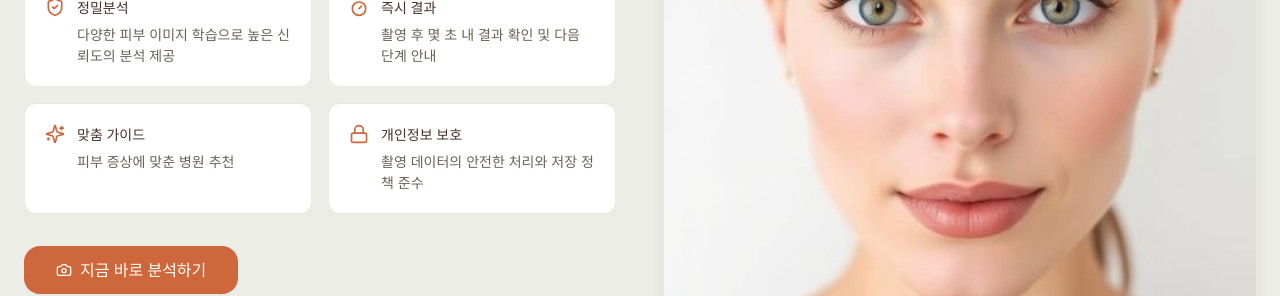
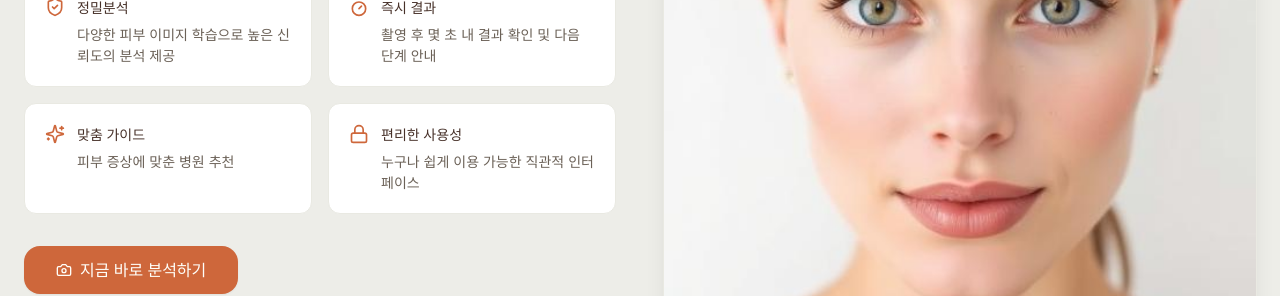
Before and after one commit to SkinMatchProject5/SkinMatchFront, a React (Vite) app: page / in a window 1280 px wide. Shown: the part 1160-1456 px from the top of the page. Built offline with nearby package versions, Linux system fonts and the light colour scheme.

Commit message:
Code edited in Lovable Code Editor
Edited UI in Lovable

```diff
--- a/src/pages/Index.tsx
+++ b/src/pages/Index.tsx
@@ -107,8 +107,8 @@ const Index = () => {
                 <div className="bg-card border border-border rounded-xl p-5 flex gap-3 items-start">
                   <Lock className="w-5 h-5 text-primary shrink-0" />
                   <div>
-                    <Typography variant="h4" className="mb-1">개인정보 보호</Typography>
-                    <Typography variant="bodySmall">촬영 데이터의 안전한 처리와 저장 정책 준수</Typography>
+                    <Typography variant="h4" className="mb-1">편리한 사용성</Typography>
+                    <Typography variant="bodySmall">누구나 쉽게 이용 가능한 직관적 인터페이스</Typography>
                   </div>
                 </div>
               </div>
```
